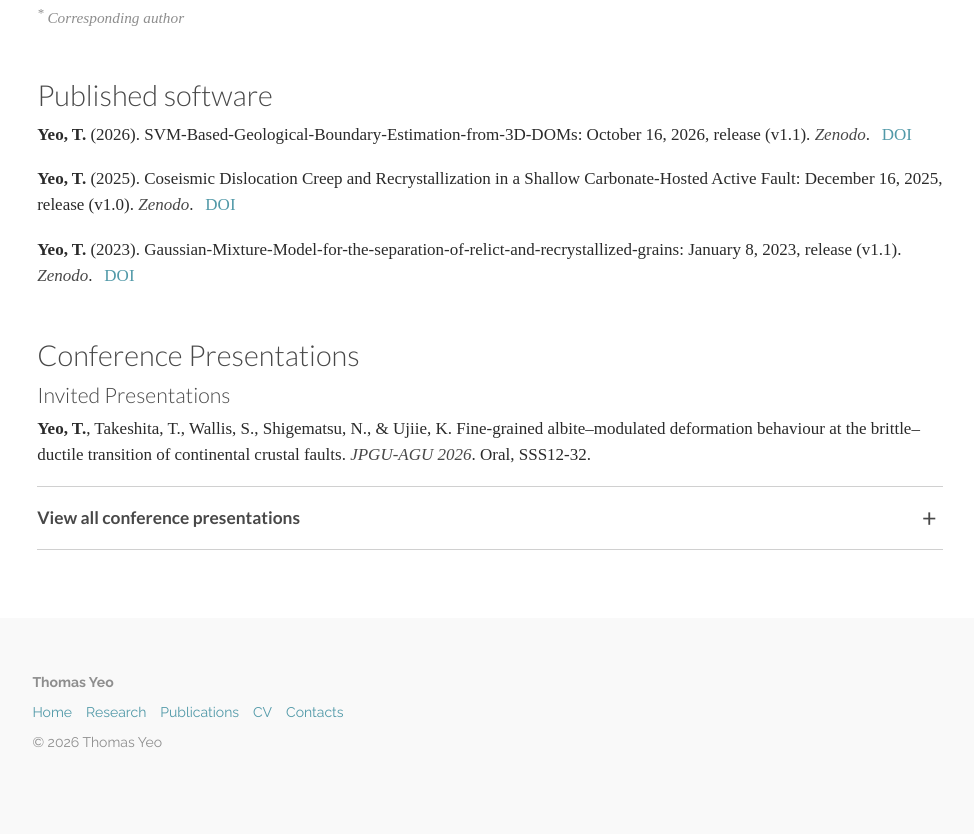
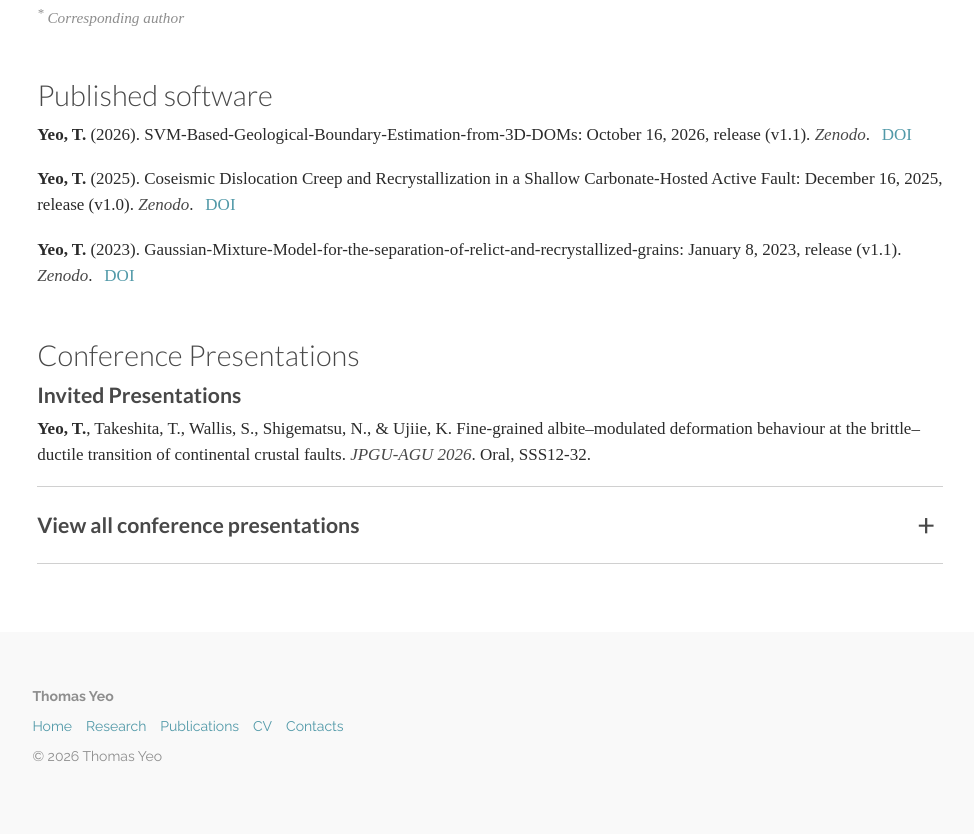
Before and after one commit to TJYYEO/Academic-Webpage, a plain HTML site: page publications.html in a window 1280 px wide. Shown: the part 871-1705 px from the top of the page, without its empty margins (150-1124 px from the left). Drawn offline with Linux system fonts and the light colour scheme; a web font is replaced by a local one.

Commit message:
Add files via upload
updated

```diff
--- a/assets/styles.css
+++ b/assets/styles.css
@@ -305,7 +305,9 @@ img { max-width: 100%; height: auto; }
 .publication-entry em { color: #484848; }
 .publication-entry .links { margin-left: .45em; white-space: nowrap; }
 .publication-disclosure { margin-top: .8em; border-top: 1px solid var(--line); border-bottom: 1px solid var(--line); }
-.publication-disclosure summary { position: relative; padding: 1em 2.4em 1em 0; color: var(--link); font-family: 'Lato', sans-serif; font-size: 1.02em; font-weight: 700; cursor: pointer; list-style: none; }
+.publication-disclosure summary,
+.content .publication-subheading { color: var(--heading); font-family: 'Lato', sans-serif; font-size: 1.25em; font-weight: 700; }
+.publication-disclosure summary { position: relative; padding: 1em 2.4em 1em 0; -webkit-text-fill-color: currentColor; cursor: pointer; list-style: none; }
 .publication-disclosure summary::-webkit-details-marker { display: none; }
 .publication-disclosure summary::after { content: '+'; position: absolute; top: 50%; right: .25em; color: var(--heading); font-size: 1.45em; font-weight: 400; line-height: 1; transform: translateY(-50%); transition: transform .2s ease; }
 .publication-disclosure[open] summary::after { transform: translateY(-50%) rotate(45deg); }
```
Also changed, not shown: assets/albite-nanocavities.jpg (added), assets/ductile-fracture-cavity-density.jpg (added), assets/median-tectonic-line-rheological-modelling.jpg (added).
